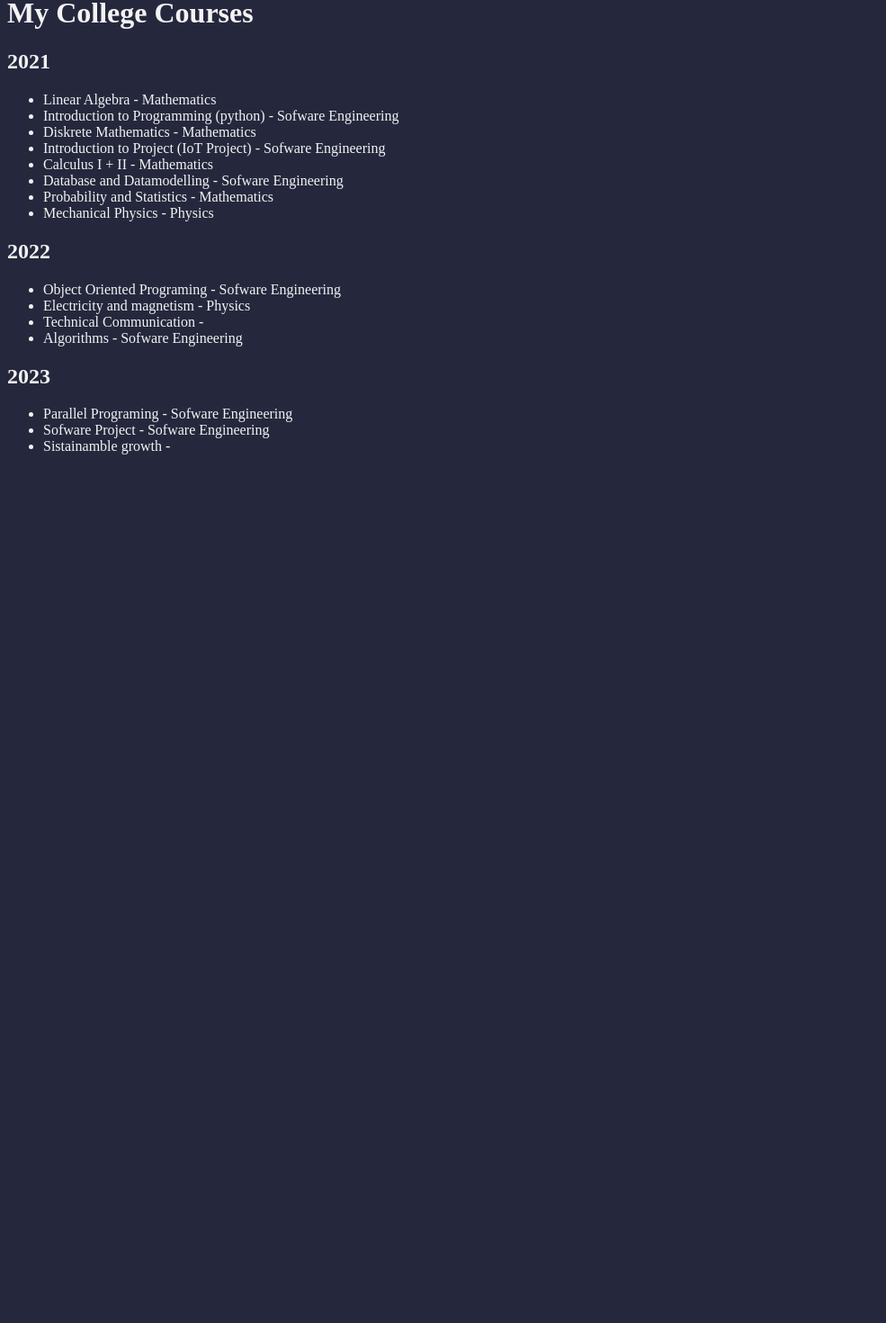
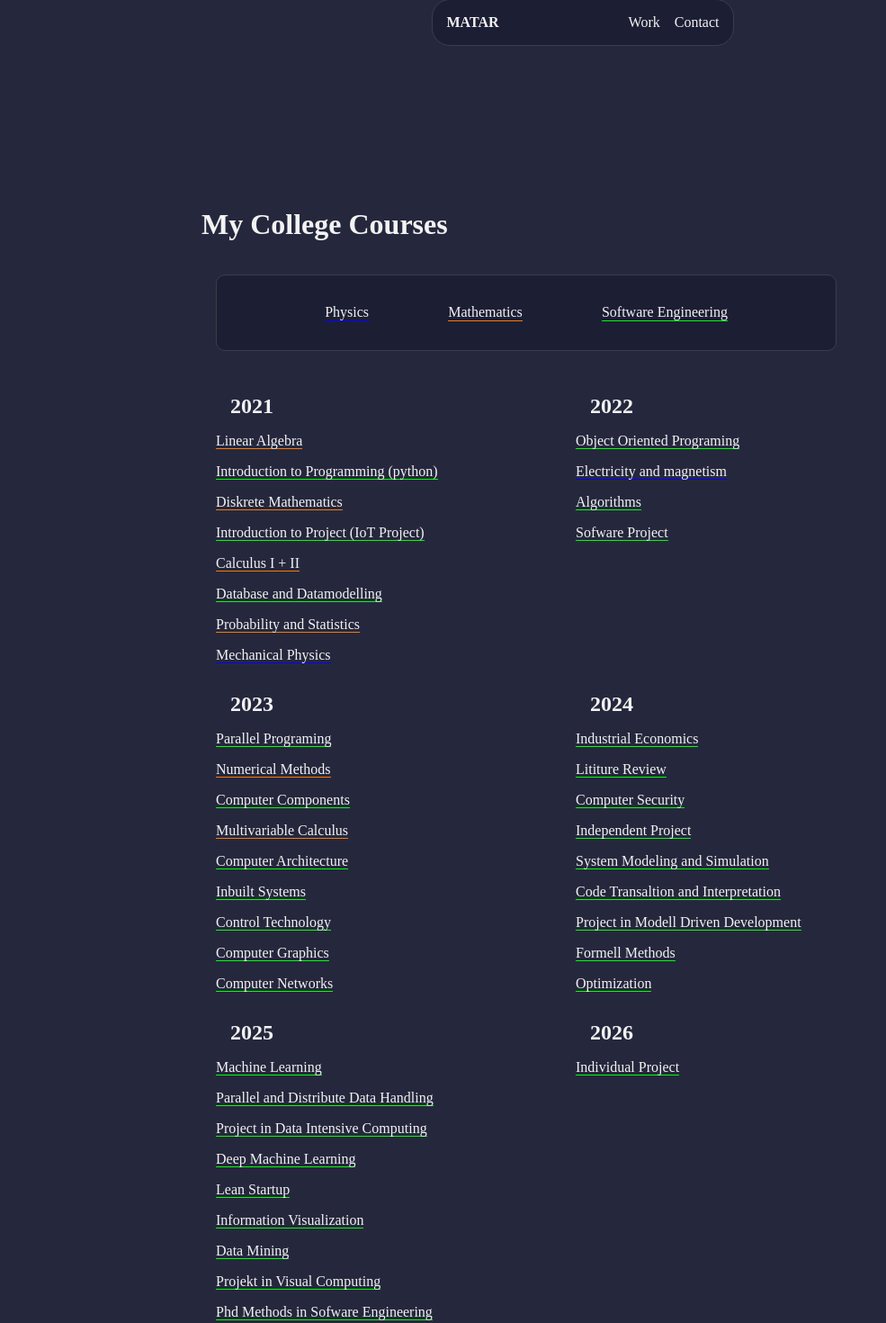
Before and after one commit to Matars/Portfolio, a Vue app: page /Education in a window 1280 px wide. Shown: the part 33-1503 px from the top of the page at 90% size, without its empty margins (0-985 px from the left). Before the commit the page ends 800 px from the top, so only its background shows below. Built offline with nearby package versions, Linux system fonts and the light colour scheme.

Commit message:
improved education page

```diff
--- /dev/null
+++ b/src/components/InstructionsComp.vue
@@ -0,0 +1,35 @@
+<template>
+  <div class="instructions">
+    <span class="physics">Physics</span>
+    <span class="math">Mathematics</span>
+    <span class="software">Software Engineering</span>
+  </div>
+</template>
+
+<script lang="ts">
+export default {};
+</script>
+
+<style scoped>
+.instructions {
+  display: flex;
+  justify-content: space-evenly;
+  margin: 1rem;
+  background-color: var(--bg-second);
+  width: 75%;
+  border-radius: 10px;
+  padding: 2em;
+  border: 1px solid var(--border-color);
+}
+.physics {
+  border-bottom: 1px solid #0800ff;
+}
+
+.software {
+  border-bottom: 1px solid #00ff00;
+}
+
+.math {
+  border-bottom: 1px solid #ff7700;
+}
+</style>
--- a/src/components/PersonalCard.vue
+++ b/src/components/PersonalCard.vue
@@ -11,14 +11,10 @@
             I'm a Software Engineer Student based in 🇸🇪 Sweden.
           </p>
           <div class="buttons">
-            <a
-              href="https://twitter.com/matar_khaled"
-              class="button twitter-button"
+            <a href="https://twitter.com/1Matar02" class="button twitter-button"
               >Twitter</a
             >
-            <a
-              href="https://github.com/matarkhaled"
-              class="button github-button"
+            <a href="https://github.com/Matars" class="button github-button"
               >GitHub</a
             ><a class="button education-button">
               <router-link to="/Education">Education</router-link>
--- a/src/views/EducationView.vue
+++ b/src/views/EducationView.vue
@@ -1,24 +1,76 @@
+<script setup lang="ts">
+import FooterComp from "../components/FooterComp.vue";
+import HeaderComp from "../components/HeaderComp.vue";
+import InstructionsComp from "../components/InstructionsComp.vue";
+</script>
+
 <template>
-  <div>
-    <h1>My College Courses</h1>
-    <div v-for="year in years" :key="year">
-      <h2>{{ year }}</h2>
-      <ul>
-        <span v-for="course in courses" :key="course.name">
-          <li v-if="course.year === year">
-            {{ course.name }} - {{ course.department }}
-          </li>
-        </span>
-      </ul>
+  <div class="parent">
+    <div class="header">
+      <HeaderComp />
     </div>
+    <div class="wrapper">
+      <h1>My College Courses</h1>
+      <InstructionsComp />
+      <div class="year-container">
+        <div v-for="year in years" :key="year">
+          <h2 class="year-header">{{ year }}</h2>
+          <div class="courses-container">
+            <span v-for="course in courses" :key="course.name">
+              <div class="course-name">
+                <p v-if="course.year === year">
+                  <span v-if="course.department === 'Mathematics'" class="math">
+                    {{ course.name }}
+                  </span>
+                  <span v-if="course.department === 'Physics'" class="physics">
+                    {{ course.name }}
+                  </span>
+                  <span
+                    v-if="course.department === 'Sofware Engineering'"
+                    class="software"
+                  >
+                    {{ course.name }}
+                  </span>
+                </p>
+              </div>
+            </span>
+          </div>
+        </div>
+      </div>
+    </div>
+    <FooterComp />
   </div>
 </template>
+
+<style scoped>
+.physics {
+  border-bottom: 1px solid #0800ff;
+}
+
+.software {
+  border-bottom: 1px solid #00ff00;
+}
+
+.math {
+  border-bottom: 1px solid #ff7700;
+}
+
+.year-container {
+  display: grid;
+  margin: 1rem;
+  grid-template-columns: repeat(auto-fit, minmax(300px, 1fr));
+}
+
+.year-header {
+  margin: 1rem;
+}
+</style>
 
 <script lang="ts">
 export default {
   data: function () {
     return {
-      years: [2021, 2022, 2023],
+      years: [2021, 2022, 2023, 2024, 2025, 2026],
       courses: [
         {
           name: "Linear Algebra",
@@ -76,17 +128,183 @@ export default {
         {
           name: "Sofware Project",
           department: "Sofware Engineering",
+          year: 2022,
+        },
+        {
+          name: "Sustainamble growth",
+          department: "",
           year: 2023,
         },
+        // Numerical methods
         {
-          name: "Sistainamble growth",
-          department: "",
+          name: "Numerical Methods",
+          department: "Mathematics",
           year: 2023,
+        },
+        // Computer Components
+        {
+          name: "Computer Components",
+          department: "Sofware Engineering",
+          year: 2023,
+        },
+        // Multivariable Calculus
+        {
+          name: "Multivariable Calculus",
+          department: "Mathematics",
+          year: 2023,
+        },
+        // Computer Architecture
+        {
+          name: "Computer Architecture",
+          department: "Sofware Engineering",
+          year: 2023,
+        },
+        // inbuilt systems
+        {
+          name: "Inbuilt Systems",
+          department: "Sofware Engineering",
+          year: 2023,
+        },
+        // control technology
+        {
+          name: "Control Technology",
+          department: "Sofware Engineering",
+          year: 2023,
+        },
+        // computer graphics
+        {
+          name: "Computer Graphics",
+          department: "Sofware Engineering",
+          year: 2023,
+        },
+        // computer networks
+        {
+          name: "Computer Networks",
+          department: "Sofware Engineering",
+          year: 2023,
+        },
+        // industrial economics
+        {
+          name: "Industrial Economics",
+          department: "Sofware Engineering",
+          year: 2024,
+        },
+        // lititure review
+        {
+          name: "Lititure Review",
+          department: "Sofware Engineering",
+          year: 2024,
+        },
+        // computer security
+        {
+          name: "Computer Security",
+          department: "Sofware Engineering",
+          year: 2024,
+        },
+        // independent project
+        {
+          name: "Independent Project",
+          department: "Sofware Engineering",
+          year: 2024,
+        },
+        // system modeling and simulation
+        {
+          name: "System Modeling and Simulation",
+          department: "Sofware Engineering",
+          year: 2024,
+        },
+        // code transaltion and interpretation
+        {
+          name: "Code Transaltion and Interpretation",
+          department: "Sofware Engineering",
+          year: 2024,
+        },
+        // project in modell driven development
+        {
+          name: "Project in Modell Driven Development",
+          department: "Sofware Engineering",
+          year: 2024,
+        },
+        // formell methods
+        {
+          name: "Formell Methods",
+          department: "Sofware Engineering",
+          year: 2024,
+        },
+        // optimization
+        {
+          name: "Optimization",
+          department: "Sofware Engineering",
+          year: 2024,
+        },
+        // machine learning
+        {
+          name: "Machine Learning",
+          department: "Sofware Engineering",
+          year: 2025,
+        },
+        // parallel and distribute data handling
+        {
+          name: "Parallel and Distribute Data Handling",
+          department: "Sofware Engineering",
+          year: 2025,
+        },
+        // project in data intensive computing
+        {
+          name: "Project in Data Intensive Computing",
+          department: "Sofware Engineering",
+          year: 2025,
+        },
+        // deep machine learning
+        {
+          name: "Deep Machine Learning",
+          department: "Sofware Engineering",
+          year: 2025,
+        },
+        // lean startup
+        {
+          name: "Lean Startup",
+          department: "Sofware Engineering",
+          year: 2025,
+        },
+        // information visualization
+        {
+          name: "Information Visualization",
+          department: "Sofware Engineering",
+          year: 2025,
+        },
+        // data mining
+        {
+          name: "Data Mining",
+          department: "Sofware Engineering",
+          year: 2025,
+        },
+        // projekt in visual computing
+        {
+          name: "Projekt in Visual Computing",
+          department: "Sofware Engineering",
+          year: 2025,
+        },
+        // phd methods in sofware engineering
+        {
+          name: "Phd Methods in Sofware Engineering",
+          department: "Sofware Engineering",
+          year: 2025,
+        },
+        // advanced information visualization
+        {
+          name: "Advanced Information Visualization",
+          department: "Sofware Engineering",
+          year: 2025,
+        },
+        // individual project
+        {
+          name: "Individual Project",
+          department: "Sofware Engineering",
+          year: 2026,
         },
       ],
     };
   },
 };
 </script>
-
-<style></style>
```
Also changed, not shown: src/views/ECommerceView.vue (deleted).
